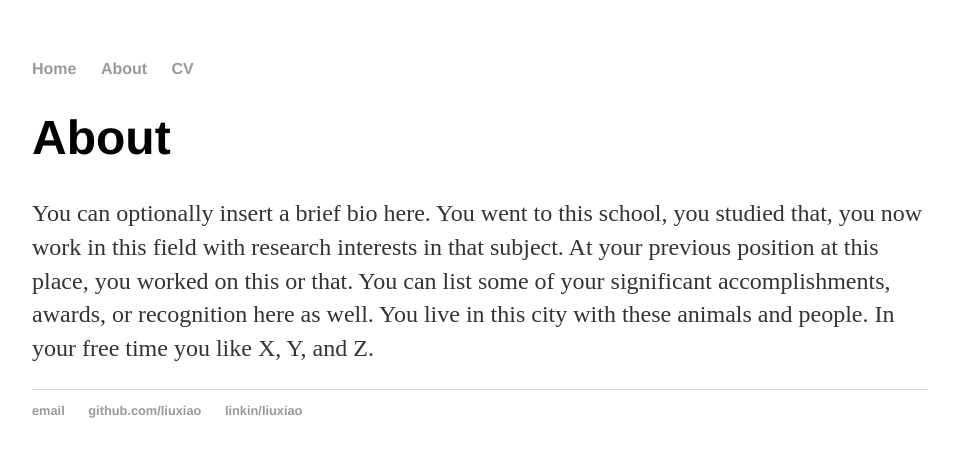
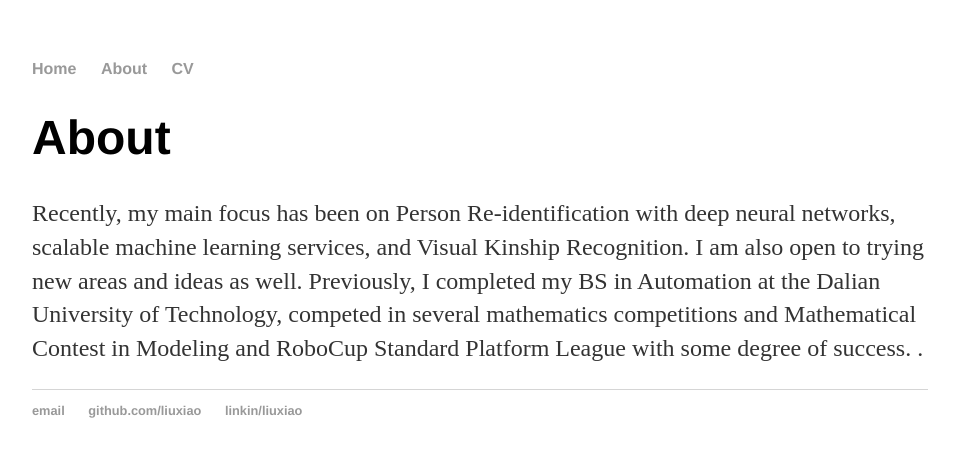
Before and after one commit to Archimedes2013/Archimedes2013.github.io, a Jekyll site: the page built from about/index.html, in a window 1280 px wide. Shown: the top 457 px of the page, without its empty margins (160-1115 px from the left). Built offline with Jekyll 4.4.1, drawn with Linux system fonts in a browser that asks for light colours.

Commit message:
Update index.html

```diff
--- a/about/index.html
+++ b/about/index.html
@@ -5,11 +5,14 @@ title: About Hank Quinlan
 
 <div class="about">
 			<h1>About</h1>
-			<p>You can optionally insert a brief bio here. You went to this school,
-				you studied that, you now work in this field with research interests in that subject.
-				At your previous position at this place, you worked on this or that.
-				You can list some of your significant accomplishments, awards, or recognition here as well.
-				You live in this city with these animals and people. In your free time you like X, Y, and Z.</p>
+			<p>Recently, my main focus has been on Person Re-identification with deep neural networks,
+				scalable machine learning
+services, and Visual Kinship Recognition.
+		I am also open to trying new areas and ideas as well.
+
+		Previously, I completed my BS in Automation at the Dalian University of Technology,
+		competed in several mathematics competitions and Mathematical Contest in Modeling and RoboCup Standard Platform League
+		with some degree of success. .</p>
 
 			<!--<ul class="contacts">
 				<li><a href="#">@TwitterHandle</a></li>
```
